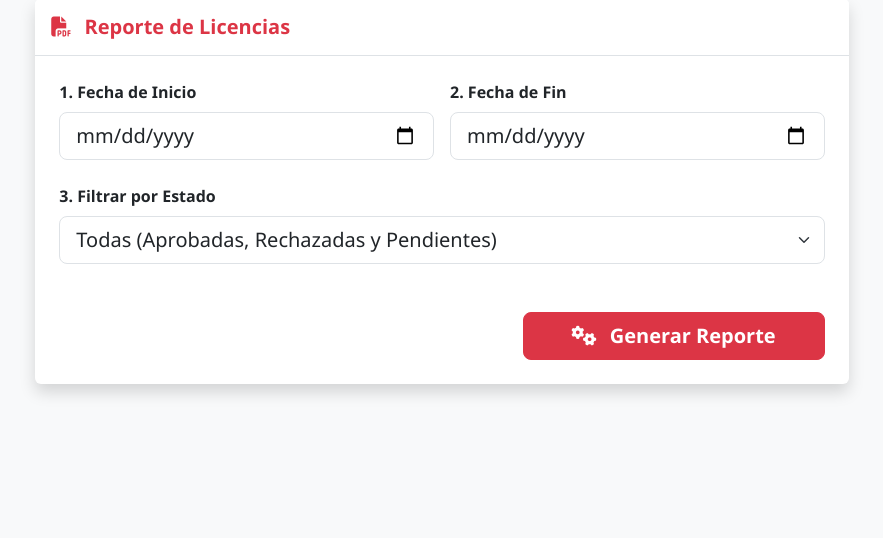
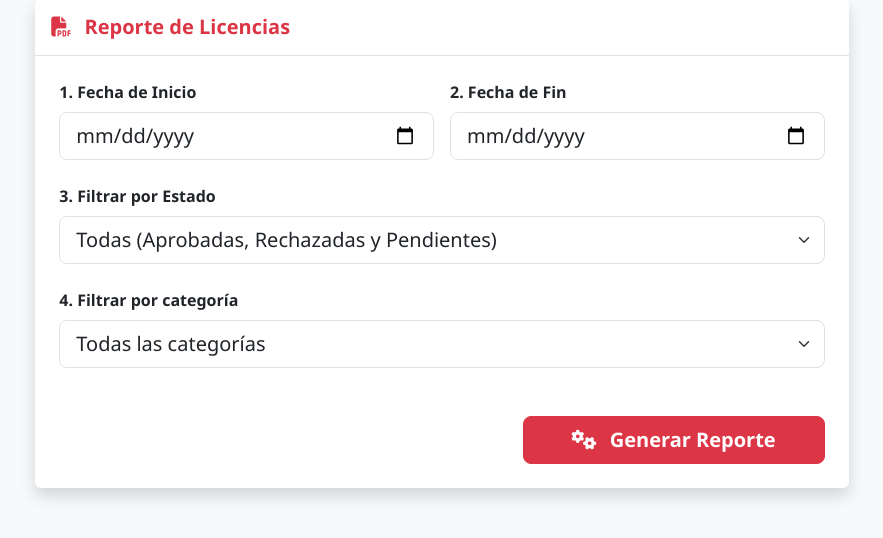
Before and after one commit to quisbertfabio6/sita, a Laravel app: template resources/views/jefe/reportes/index.blade.php in a window 1280 px wide. Shown: the part 109-647 px from the top of the page, without its empty margins (198-1081 px from the left). Run offline with Laravel 12, Linux system fonts and the light colour scheme; the template is opened without the code that fills it, so the values that code supplies are empty.

Commit message:
Mostrar categorias y filtros de licencias: resources/views/jefe/reportes/index.blade.php

```diff
--- a/resources/views/jefe/reportes/index.blade.php
+++ b/resources/views/jefe/reportes/index.blade.php
@@ -36,6 +36,16 @@
                             </select>
                         </div>
 
+                        <div class="mb-4">
+                            <label class="form-label fw-bold">4. Filtrar por categoría</label>
+                            <select name="categoria_id" class="form-select form-select-lg">
+                                <option value="">Todas las categorías</option>
+                                @foreach($categorias as $categoria)
+                                    <option value="{{ $categoria->id }}">{{ $categoria->nombre }}</option>
+                                @endforeach
+                            </select>
+                        </div>
+
                         <div class="d-flex justify-content-end mt-5">
                             <button type="submit" class="btn btn-danger btn-lg px-5 fw-bold">
                                 <i class="fas fa-cogs me-2"></i> Generar Reporte
```
